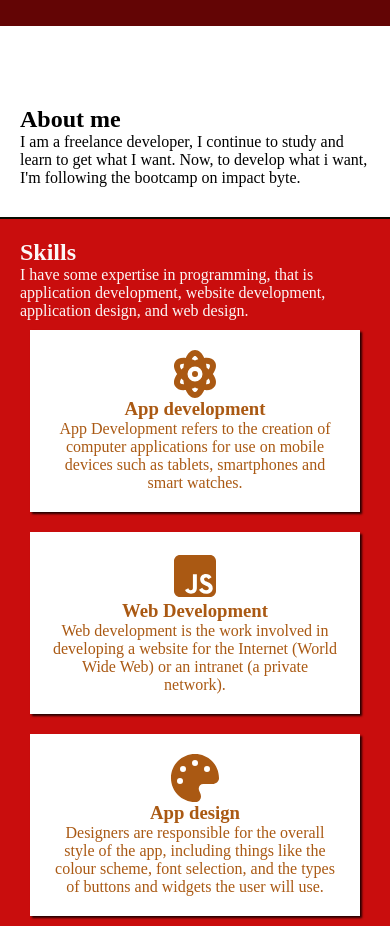
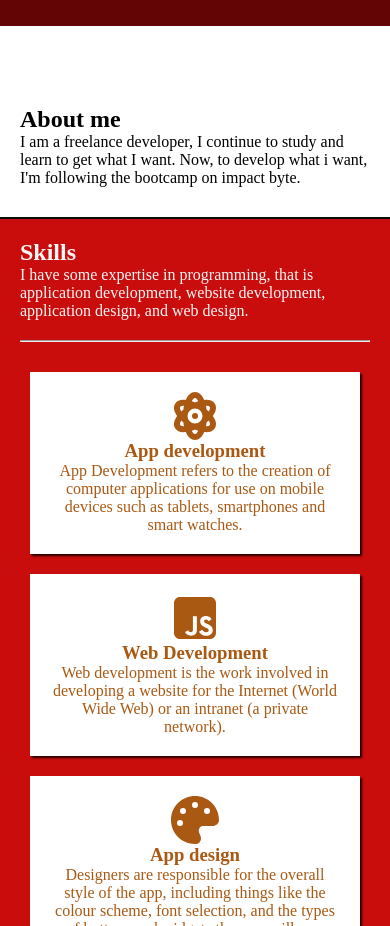
Before and after one commit to jumadimuhammad/cv-ku, a plain HTML site: page index.html in a window 390 px wide. Shown: the part 174-1100 px from the top of the page. Drawn offline with Linux system fonts and the light colour scheme.

Commit message:
menambah hr di bawah kelas skill

```diff
--- a/assets/style.css
+++ b/assets/style.css
@@ -41,7 +41,12 @@ div img {
     color: rgb(252, 247, 247);
 }
 
+hr{
+    margin-top: 20px;
+}
+
 .box {
+    margin-top: 20px;
     display: flex;
     flex-wrap: wrap;
     justify-content: space-between;
@@ -121,7 +126,11 @@ footer a {
         padding: 20px;
         justify-content: center;
     }
+    hr{
+        margin-top: 20px;
+    }
     .box {
+        margin-top: 20px;
         justify-content: center;
     }
     .ux {
--- a/index.html
+++ b/index.html
@@ -27,7 +27,8 @@
         <section class="about">
             <div>
                 <h2>About me</h2>
-                <p>I am a freelance developer, I continue to study and learn to get what I want. Now, to develop what i want, I'm following the bootcamp on impact byte.</p>
+                <p>I am a freelance developer, I continue to study and learn to get what I want. Now, to develop what i
+                    want, I'm following the bootcamp on impact byte.</p>
             </div>
         </section>
         <section class="skill">
@@ -36,6 +37,7 @@
                 <p>I have some expertise in programming, that is application development, website development,
                     application design, and web design. </p>
             </div>
+            <hr>
             <div class="box">
                 <div class="ux">
                     <i class="fas fa-atom fa-3x"></i>
```
